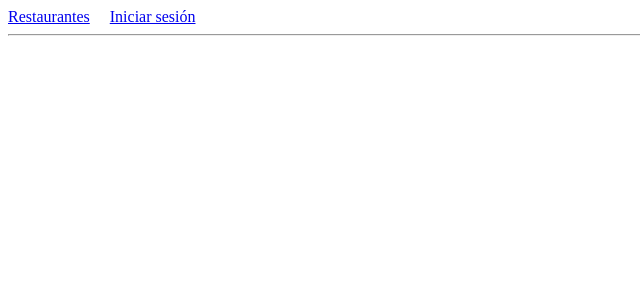
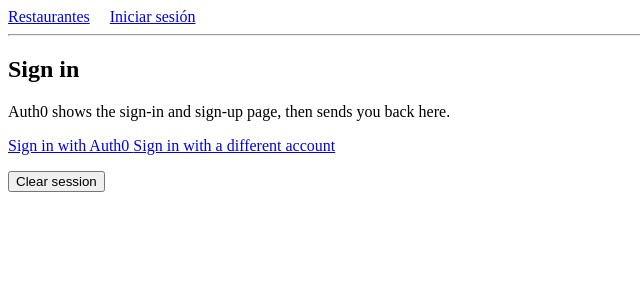
Before and after one commit to JorgeMartinezSanchez/lacarta_2.0, a Python web app: template flask/app/templates/auth/signin.html in a window 1280 px wide. Shown: the top 300 px of the page, without its empty margins (0-640 px from the left). Run offline with Jinja, Linux system fonts and the light colour scheme; the template is opened without the code that fills it, so the values that code supplies are empty.

Commit message:
Plantilla padre no coincidia por nombres en ingles

```diff
--- a/flask/app/templates/auth/signin.html
+++ b/flask/app/templates/auth/signin.html
@@ -1,13 +1,20 @@
 {% extends "layout.html" %}
-{% block title %}Sign in{% endblock %}
-{% block content %}
+
+{% block titulo %}Iniciar sesión{% endblock %}
+
+{% block contenido %}
     <section class="card auth-card">
         <h2>Sign in</h2>
         <p>Auth0 shows the sign-in and sign-up page, then sends you back here.</p>
-        <a href="{{ url_for('auth.login', next=next) }}" class="btn btn-primary">Sign in with Auth0</a>
-        <a href="{{ url_for('auth.login', force='1') }}" class="btn btn-secondary">Sign in with a different account</a>
 
-        {# Si ya hay un token en la cookie pero falló la verificación, permite limpiarlo #}
+        <a href="{{ url_for('auth.login', next=next) }}" class="btn btn-primary">
+            Sign in with Auth0
+        </a>
+
+        <a href="{{ url_for('auth.login', force='1') }}" class="btn btn-secondary">
+            Sign in with a different account
+        </a>
+
         <form action="{{ url_for('auth.logout') }}" method="POST" style="margin-top: 1rem;">
             <button type="submit" class="btn">Clear session</button>
         </form>
```
Also changed, not shown: flask/app/templates/auth/forbidden.html (+14 -7 lines).
